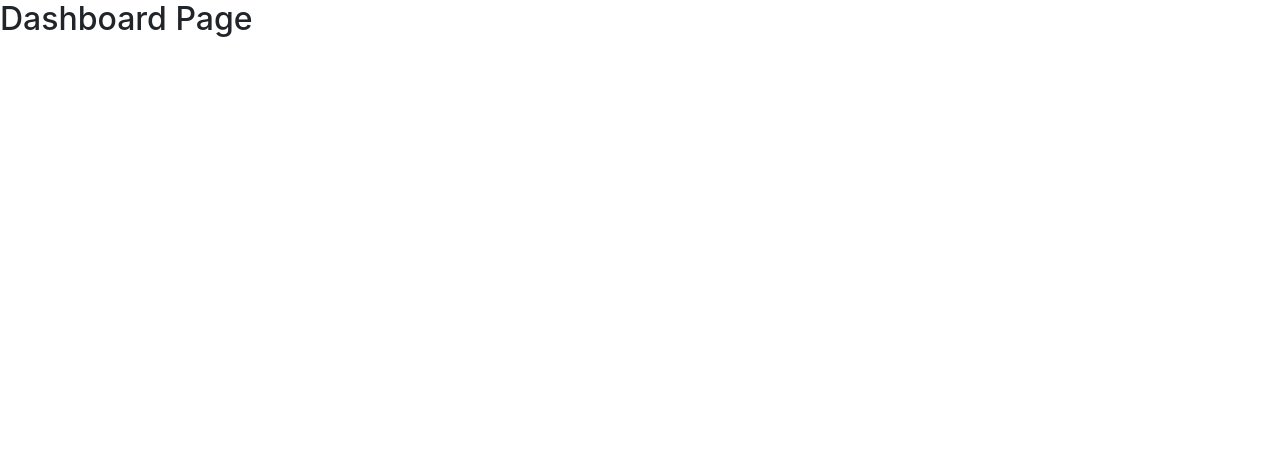
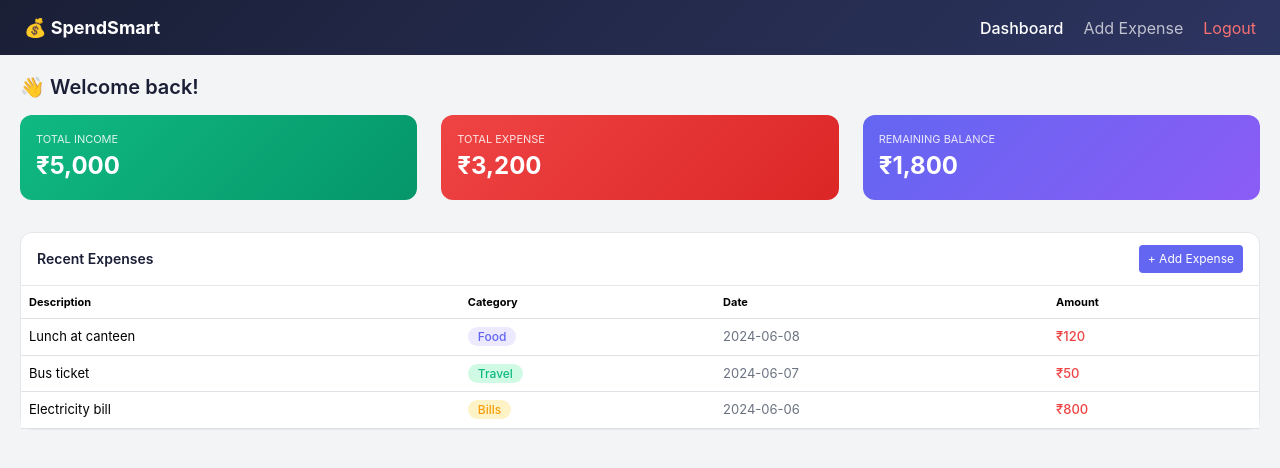
Before and after one commit to dharesh16/SpendSmart, a React (Create React App) app in the folder frontend/: page /dashboard in a window 1280 px wide. Shown: the top 468 px of the page. Built offline with nearby package versions, Linux system fonts and the light colour scheme.

Commit message:
Day 16 - Dashboard Page

```diff
--- a/frontend/src/App.js
+++ b/frontend/src/App.js
@@ -1,10 +1,7 @@
 import { BrowserRouter, Routes, Route } from 'react-router-dom';
 import Login from './pages/Login';
 import Register from './pages/Register';
-
-function Dashboard() {
-  return <h2>Dashboard Page</h2>;
-}
+import Dashboard from './pages/Dashboard';
 
 function AddExpense() {
   return <h2>Add Expense Page</h2>;
--- /dev/null
+++ b/frontend/src/pages/Dashboard.js
@@ -0,0 +1,139 @@
+import { useState } from 'react';
+import { useNavigate, Link } from 'react-router-dom';
+
+function Dashboard() {
+  const navigate = useNavigate();
+
+  // Dummy data for now - will come from Spring Boot API later
+  const [totalIncome] = useState(5000);
+  const [totalExpense] = useState(3200);
+  const remainingBalance = totalIncome - totalExpense;
+
+  const [expenses] = useState([
+    { id: 1, description: 'Lunch at canteen', category: 'Food', date: '2024-06-08', amount: 120 },
+    { id: 2, description: 'Bus ticket', category: 'Travel', date: '2024-06-07', amount: 50 },
+    { id: 3, description: 'Electricity bill', category: 'Bills', date: '2024-06-06', amount: 800 },
+  ]);
+
+  const handleLogout = () => {
+    navigate('/');
+  };
+
+  const categoryColors = {
+    Food: { bg: '#ede9fe', text: '#6366f1' },
+    Travel: { bg: '#d1fae5', text: '#10b981' },
+    Bills: { bg: '#fef3c7', text: '#f59e0b' },
+    Others: { bg: '#f3f4f6', text: '#6b7280' },
+  };
+
+  return (
+    <div style={{ minHeight: '100vh', background: '#f3f4f6' }}>
+
+      {/* Navbar */}
+      <div style={{
+        background: 'linear-gradient(135deg, #1a1f36, #2d3561)',
+        padding: '14px 24px',
+        display: 'flex',
+        justifyContent: 'space-between',
+        alignItems: 'center'
+      }}>
+        <span style={{ color: 'white', fontSize: '18px', fontWeight: '700' }}>💰 SpendSmart</span>
+        <div style={{ display: 'flex', gap: '20px', alignItems: 'center' }}>
+          <span style={{ color: 'white', fontWeight: '500' }}>Dashboard</span>
+          <Link to="/add-expense" style={{ color: 'rgba(255,255,255,0.7)', textDecoration: 'none' }}>Add Expense</Link>
+          <span onClick={handleLogout} style={{ color: '#f87171', cursor: 'pointer' }}>Logout</span>
+        </div>
+      </div>
+
+      <div style={{ padding: '20px' }}>
+        <h5 style={{ color: '#1a1f36', fontWeight: '600', marginBottom: '16px' }}>👋 Welcome back!</h5>
+
+        {/* Summary Cards */}
+        <div className="row mb-4">
+          <div className="col-md-4 mb-2">
+            <div style={{
+              background: 'linear-gradient(135deg, #10b981, #059669)',
+              borderRadius: '12px',
+              padding: '16px',
+              color: 'white'
+            }}>
+              <div style={{ fontSize: '11px', opacity: '0.85', textTransform: 'uppercase' }}>Total Income</div>
+              <div style={{ fontSize: '24px', fontWeight: '700' }}>₹{totalIncome.toLocaleString()}</div>
+            </div>
+          </div>
+          <div className="col-md-4 mb-2">
+            <div style={{
+              background: 'linear-gradient(135deg, #ef4444, #dc2626)',
+              borderRadius: '12px',
+              padding: '16px',
+              color: 'white'
+            }}>
+              <div style={{ fontSize: '11px', opacity: '0.85', textTransform: 'uppercase' }}>Total Expense</div>
+              <div style={{ fontSize: '24px', fontWeight: '700' }}>₹{totalExpense.toLocaleString()}</div>
+            </div>
+          </div>
+          <div className="col-md-4 mb-2">
+            <div style={{
+              background: 'linear-gradient(135deg, #6366f1, #8b5cf6)',
+              borderRadius: '12px',
+              padding: '16px',
+              color: 'white'
+            }}>
+              <div style={{ fontSize: '11px', opacity: '0.85', textTransform: 'uppercase' }}>Remaining Balance</div>
+              <div style={{ fontSize: '24px', fontWeight: '700' }}>₹{remainingBalance.toLocaleString()}</div>
+            </div>
+          </div>
+        </div>
+
+        {/* Recent Expenses Table */}
+        <div className="card" style={{ borderRadius: '12px', border: '0.5px solid #e5e7eb' }}>
+          <div style={{
+            padding: '12px 16px',
+            borderBottom: '0.5px solid #e5e7eb',
+            display: 'flex',
+            justifyContent: 'space-between',
+            alignItems: 'center'
+          }}>
+            <span style={{ fontSize: '14px', fontWeight: '600', color: '#1a1f36' }}>Recent Expenses</span>
+            <Link to="/add-expense" className="btn btn-sm" style={{
+              background: '#6366f1', color: 'white', fontSize: '12px'
+            }}>+ Add Expense</Link>
+          </div>
+          <table className="table mb-0">
+            <thead>
+              <tr style={{ fontSize: '11px', color: '#6b7280' }}>
+                <th>Description</th>
+                <th>Category</th>
+                <th>Date</th>
+                <th>Amount</th>
+              </tr>
+            </thead>
+            <tbody>
+              {expenses.map((exp) => (
+                <tr key={exp.id} style={{ fontSize: '13px' }}>
+                  <td>{exp.description}</td>
+                  <td>
+                    <span style={{
+                      background: categoryColors[exp.category].bg,
+                      color: categoryColors[exp.category].text,
+                      padding: '2px 10px',
+                      borderRadius: '20px',
+                      fontSize: '12px',
+                      fontWeight: '500'
+                    }}>
+                      {exp.category}
+                    </span>
+                  </td>
+                  <td style={{ color: '#6b7280' }}>{exp.date}</td>
+                  <td style={{ color: '#ef4444', fontWeight: '500' }}>₹{exp.amount}</td>
+                </tr>
+              ))}
+            </tbody>
+          </table>
+        </div>
+      </div>
+    </div>
+  );
+}
+
+export default Dashboard;
```
Also changed, not shown: 1 other file (tests, documents, lock files or other folders).
